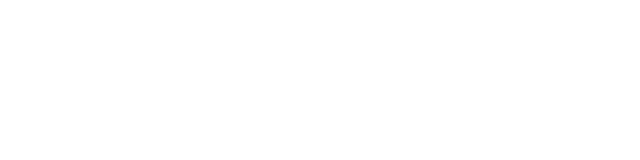
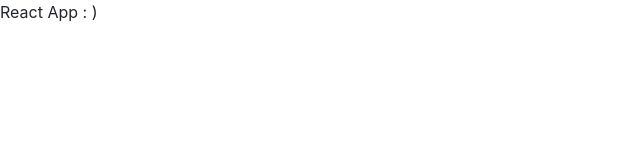
Before and after one commit to ghigbie/booking, a React (Create React App) app: page / in a window 1280 px wide. Shown: the top 160 px of the page, without its empty margins (0-640 px from the left). Built offline with nearby package versions, Linux system fonts and the light colour scheme.

Commit message:
Add bootstrap

```diff
--- a/package.json
+++ b/package.json
@@ -6,6 +6,7 @@
     "@testing-library/jest-dom": "^5.11.4",
     "@testing-library/react": "^11.1.0",
     "@testing-library/user-event": "^12.1.10",
+    "bootstrap": "^5.1.1",
     "react": "^17.0.2",
     "react-dom": "^17.0.2",
     "react-scripts": "4.0.3",
--- a/public/index.html
+++ b/public/index.html
@@ -24,6 +24,7 @@
       work correctly both with client-side routing and a non-root public URL.
       Learn how to configure a non-root public URL by running `npm run build`.
     -->
+    <link href="https://cdn.jsdelivr.net/npm/bootstrap@5.1.1/dist/css/bootstrap.min.css" rel="stylesheet" integrity="sha384-F3w7mX95PdgyTmZZMECAngseQB83DfGTowi0iMjiWaeVhAn4FJkqJByhZMI3AhiU" crossorigin="anonymous">
     <title>React App</title>
   </head>
   <body>
--- a/src/App.js
+++ b/src/App.js
@@ -2,6 +2,8 @@
 const App = () => {
   return (
     <div className="App">
+    React App : )
+
     </div>
   );
 }
```
Also changed, not shown: 2 other files (tests, documents, lock files or other folders).
